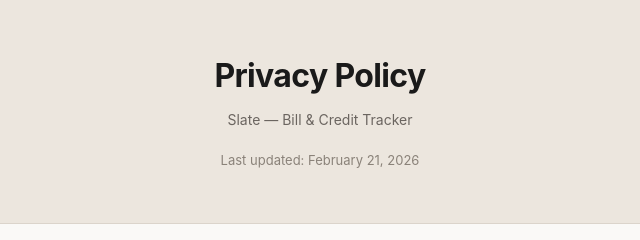
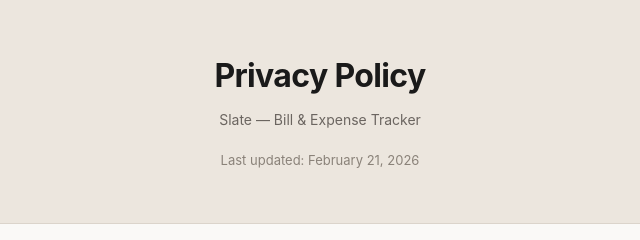
Before and after one commit to henwyy12/slate-privacy, a plain HTML site: page index.html in a window 1280 px wide. Shown: the top 240 px of the page, 320-960 px from the left. Drawn offline with Linux system fonts and the light colour scheme.

Commit message:
Update branding to Bill & Expense Tracker

```diff
--- a/index.html
+++ b/index.html
@@ -56,7 +56,7 @@
 <body>
   <div class="hero">
     <h1>Privacy Policy</h1>
-    <p class="subtitle">Slate — Bill & Credit Tracker</p>
+    <p class="subtitle">Slate — Bill & Expense Tracker</p>
     <p class="updated">Last updated: February 21, 2026</p>
   </div>
 
```
